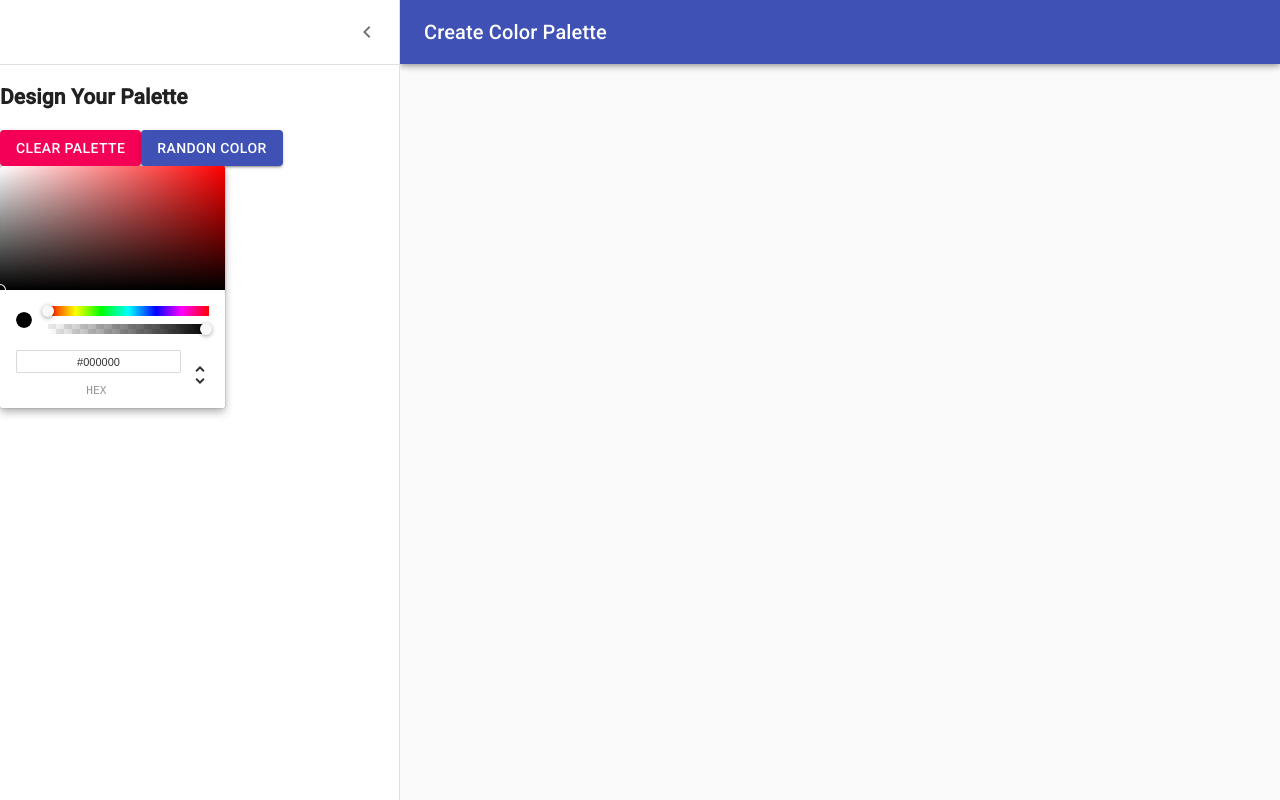
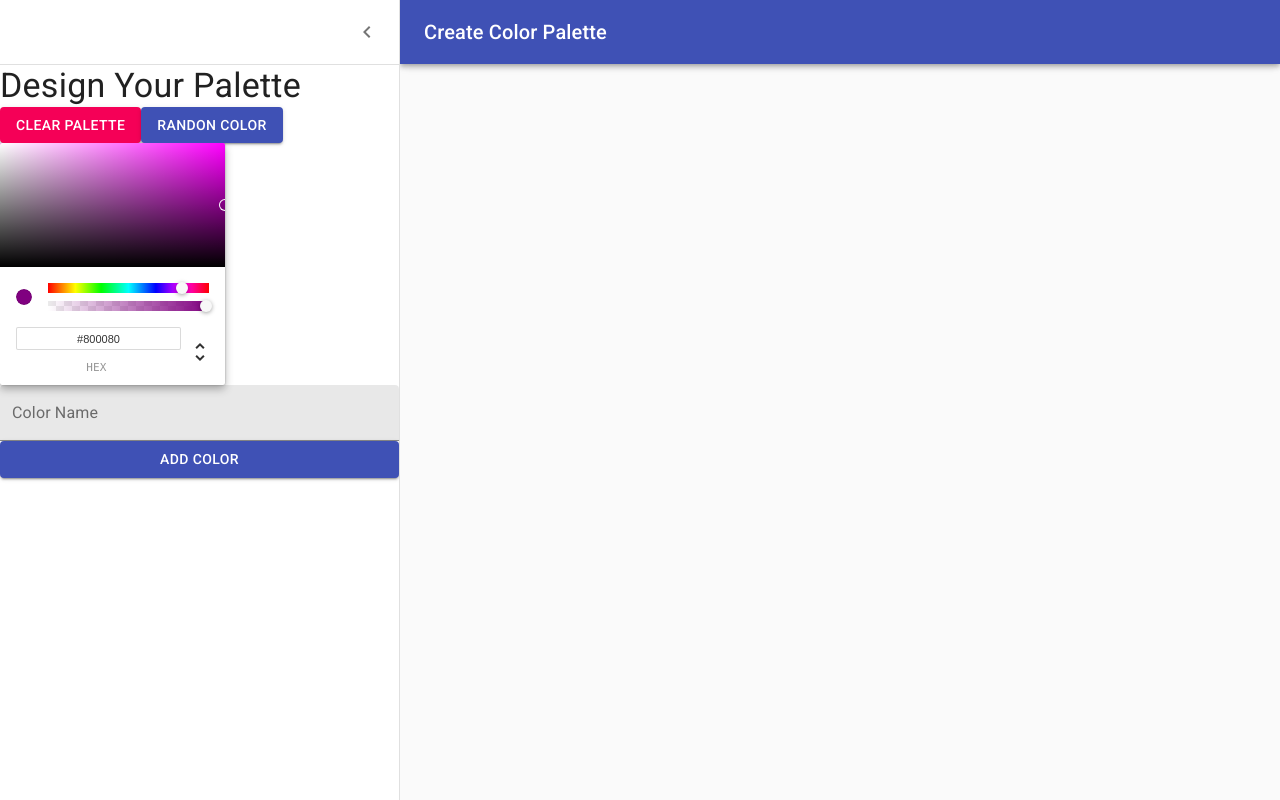
Before and after one commit to ChrisB32-cloud/Color-Project, a React (Create React App) app: page /palette/newpalette in a window 1280 px wide. Both pictures are taken after a click on the button "open drawer". Built offline with nearby package versions, Linux system fonts and the light colour scheme.

Commit message:
Added textField and button to form

```diff
--- a/src/NewPaletteForm.js
+++ b/src/NewPaletteForm.js
@@ -1,6 +1,7 @@
 import React, { useState } from 'react';
 import clsx from 'clsx';
 import { makeStyles, useTheme } from '@material-ui/core/styles';
+import TextField from '@material-ui/core/TextField';
 import Button from '@material-ui/core/Button';
 import { ChromePicker } from 'react-color';
 import Drawer from '@material-ui/core/Drawer';
@@ -78,7 +79,9 @@ function NewPaletteForm() {
     const classes = useStyles();
     const theme = useTheme();
     const [open, setOpen] = React.useState(false);
-    const [selectColor, setSelectColor] = useState({ selectColor: '#976F59' })
+    // const [formatSel, setFormatSel] = useState({ formatSel: "hex" })
+    // const [selectColor, setSelectColor] = useState({ selectColor: null })
+
 
     const handleDrawerOpen = () => {
         setOpen(true);
@@ -88,11 +91,27 @@ function NewPaletteForm() {
         setOpen(false);
     };
 
-    const handleColorChange = (color, e) => {
-        setSelectColor({ setSelectColor: color.hex })
-    }
+    // const handleColorChange = (color, e) => {
+    //     setSelectColor({
+    //         selectColor: {
+    //             hex: color.hex,
+    //             rgb: {
+    //                 r: color.rgb.r,
+    //                 g: color.rgb.g,
+    //                 b: color.rgb.b,
+    //             },
+    //             rgba: {
+    //                 r: color.rgb.r,
+    //                 g: color.rgb.g,
+    //                 b: color.rgb.b,
+    //                 a: color.rgb.a
+    //             }
+    //         }
+    //     })
+    // }
 
-    console.log(selectColor);
+    // console.log(selectColor);
+    // console.log(formatSel);
 
     return (
         <div className={classes.root}>
@@ -133,8 +152,7 @@ function NewPaletteForm() {
                     </IconButton>
                 </div>
                 <Divider />
-                <div>
-                    <h2>Design Your Palette</h2>
+                <Typography variant="h4" >Design Your Palette</Typography>
                 <div>
                     <Button variant="contained" color="secondary">
                         Clear Palette
@@ -143,11 +161,19 @@ function NewPaletteForm() {
                         Randon Color
                     </Button>
                 </div>
+                {/* <ChromePicker */}
+                {/* // color={selectColor}
+                        // onChangeComplete={handleColorChange}
+                    // onClick={handleColorChange}
+                    // /> */}
                 <ChromePicker
-                        color={selectColor}
-                        onChangeComplete={handleColorChange}
+                    color='purple'
+                    onChangeComplete={(newColor) => console.log(newColor)}
                 />
-                </div>
+                <TextField id="filled-basic" label="Color Name" variant="filled" />
+                <Button variant="contained" color="primary">
+                    Add Color
+                </Button>
             </Drawer>
             <main
                 className={clsx(classes.content, {
```
Lines whose indentation alone changed are shown as unchanged.
